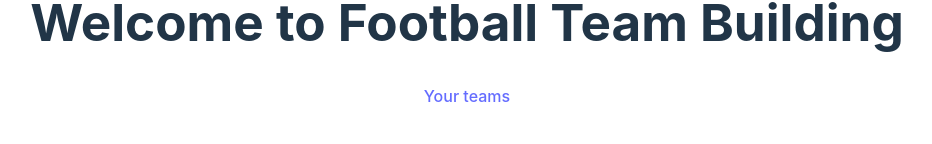
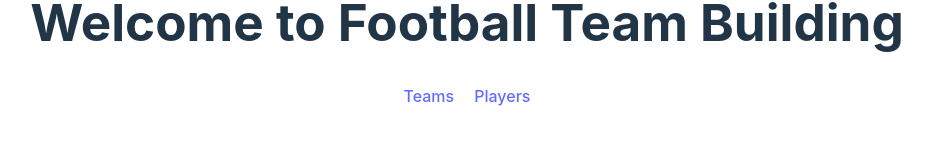
Before and after one commit to marcimerca/Football-Team-Building, a Vue app: page / in a window 1280 px wide. Shown: the part 366-510 px from the top of the page, without its empty margins (173-1105 px from the left). Built offline with nearby package versions, Linux system fonts and the light colour scheme.

Commit message:
added route for players

```diff
--- a/src/router/index.js
+++ b/src/router/index.js
@@ -2,6 +2,7 @@ import { createRouter, createWebHistory } from "vue-router";
 import Home from "../views/Home.vue";
 import Teams from "../views/Teams.vue";
 import TeamDetails from "../views/TeamDetails.vue";
+import Players from "../views/Players.vue";
 import NotFound from "../views/NotFound.vue";
 
 const router = createRouter({
@@ -27,6 +28,11 @@ const router = createRouter({
       component: TeamDetails,
     },
     {
+      path: "/players",
+      name: "players",
+      component: Players,
+    },
+    {
       path: "/:pathMatch(.*)*",
       name: "not-found",
       component: NotFound,
--- a/src/views/Home.vue
+++ b/src/views/Home.vue
@@ -4,8 +4,14 @@
         <h1>
             Welcome to Football Team Building
         </h1>
-        <RouterLink to="/teams">Your teams</RouterLink>
+        <RouterLink to="/teams">Teams</RouterLink>
+        <RouterLink to="/players">Players</RouterLink>
+
     </div>
 </template>
 
-<style scoped></style>
+<style scoped>
+a {
+    margin: 0 10px;
+}
+</style>
--- /dev/null
+++ b/src/views/Players.vue
@@ -0,0 +1,15 @@
+<script setup>
+import { RouterLink } from 'vue-router';
+</script>
+
+
+<template>
+    <div>
+        <h1>
+           List of players
+        </h1>
+        <RouterLink to="/">Return back to Home </RouterLink>
+    </div>
+</template>
+
+<style scoped></style>
--- a/src/views/Teams.vue
+++ b/src/views/Teams.vue
@@ -18,9 +18,9 @@ import { RouterLink } from "vue-router";
                 <h2>{{ teams[0].teamName }}</h2>
             </div>
         </RouterLink>
-
-
     </div>
+    <br>
+    <RouterLink to="/" >Return back to Home </RouterLink>
 </template>
 
 
```
